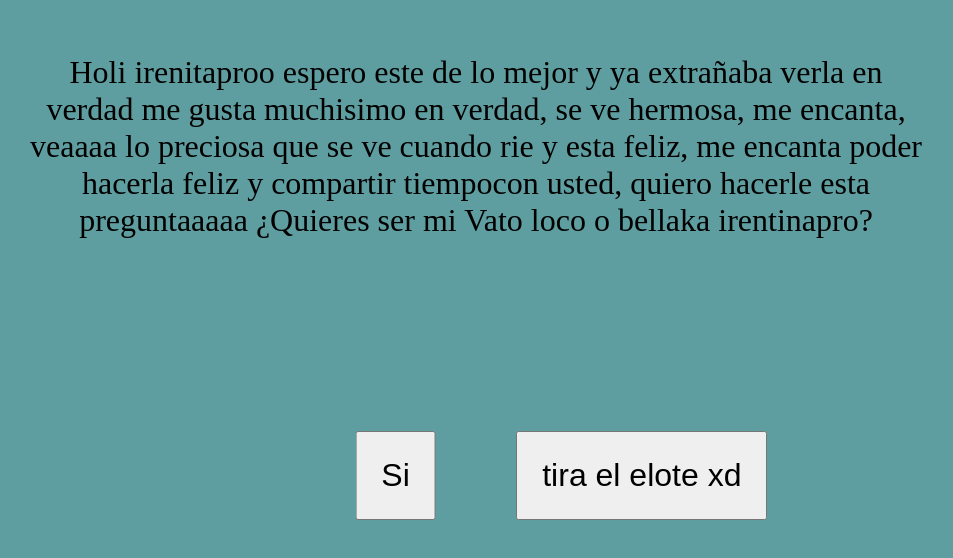
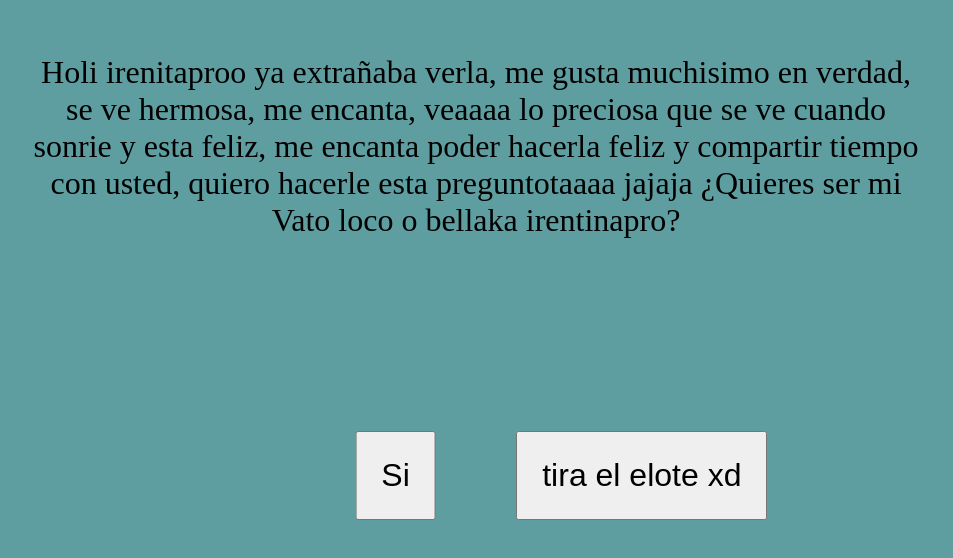
Before and after one commit to Kevintalarico/Irenitapro, a plain HTML site: page index.html in a window 1280 px wide. Shown: the part 138-696 px from the top of the page, without its empty margins (164-1117 px from the left). Drawn offline with Linux system fonts and the light colour scheme.

Commit message:
Update index.html

```diff
--- a/index.html
+++ b/index.html
@@ -10,7 +10,8 @@
 <body>
 
     <div class="contenedor">
-        <p>Holi irenitaproo espero este de lo mejor y ya extrañaba verla en verdad me gusta muchisimo en verdad, se ve hermosa, me encanta, veaaaa lo preciosa que se ve cuando rie y esta feliz, me encanta poder hacerla feliz y compartir tiempocon usted, quiero hacerle esta preguntaaaaa
+        <p>Holi irenitaproo ya extrañaba verla, me gusta muchisimo en verdad, se ve hermosa, me encanta, veaaaa lo preciosa que se ve cuando sonrie y esta feliz, me encanta poder hacerla feliz y compartir tiempo con usted, quiero hacerle esta preguntotaaaa jajaja
+
             ¿Quieres ser mi Vato loco o bellaka irentinapro?</p>
         <button id="yesBtn">Si</button>
         <button id="noBtn">tira el elote xd</button>
```
